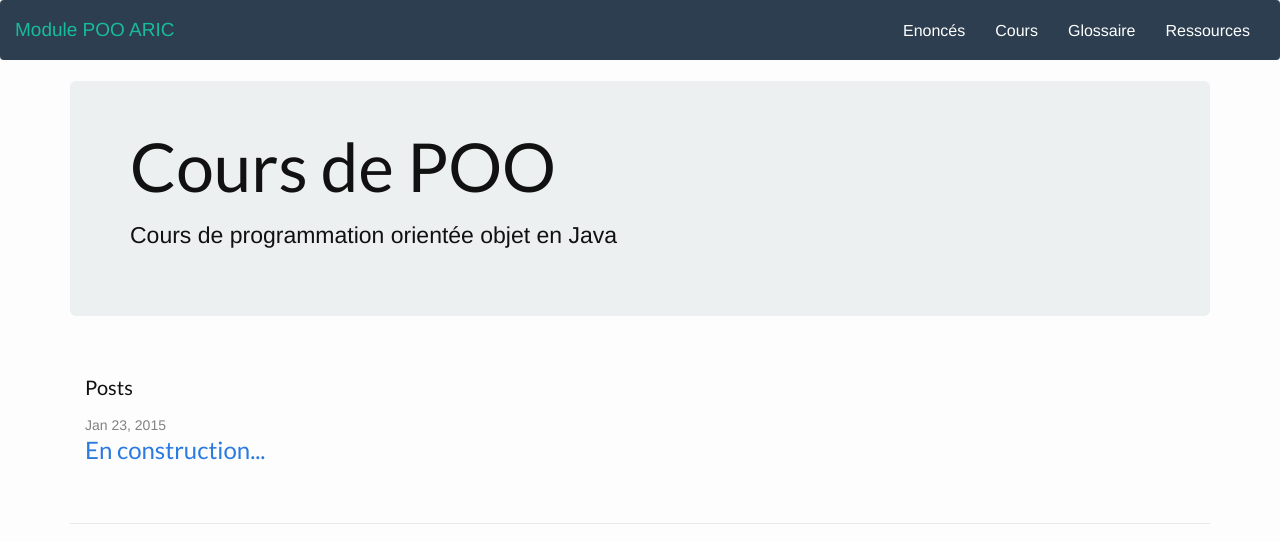
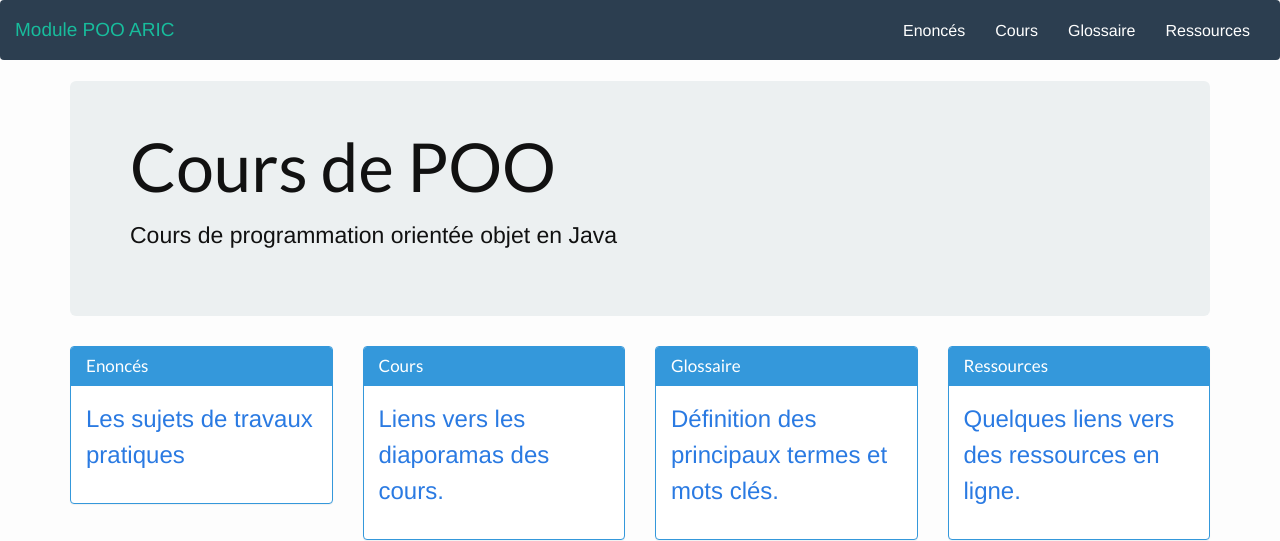
Before and after one commit to geiilyon/geiilyon.github.io, a Jekyll site: the page built from index.html, in a window 1280 px wide. Shown: the top 541 px of the page. Built offline with Jekyll 4.4.1, drawn with Linux system fonts in a browser that asks for light colours; nearby versions of some CDN libraries; Markdown is read by kramdown in place of the engine named in the settings; grey boxes are pictures that could not be loaded.

Commit message:
Ajout des cours
Liens vers les cours sous SPIRAL
Ajout d’une image flux fin dans le footer
Ajout de la page de liens vers des ressources annexes

```diff
--- a/_includes/footer.html
+++ b/_includes/footer.html
@@ -1,6 +1,6 @@
 <footer class="site-footer">
+    <div class="wrapper">
 
-  <div class="wrapper">
 
         <div class="footer-col-wrapper">
             <div class="footer-col  footer-col-1">
@@ -14,5 +14,6 @@
         </div>
 
     </div>
+    <img src="/img/Flux_Fin.tiff"></img>
 
 </footer>
--- a/_layouts/default.html
+++ b/_layouts/default.html
@@ -6,7 +6,6 @@
 <body>
 
     {% include header.html %}
-
     <div class="container">
         <div class="jumbotron">
             <h1>{{ page.title }}</h1> {% if page.excerpt %}
@@ -14,11 +13,8 @@
             {% endif %}
         </div>
 
-        <div class="page-content">
-            <div class="container">
-                {{ content }}
-            </div>
-        </div>
+        {{ content }}
+
 
         {% include footer.html %}
 
--- a/index.html
+++ b/index.html
@@ -4,21 +4,17 @@ title: Cours de POO
 excerpt: Cours de programmation orientée objet en Java
 ---
 
-<div class="home">
-
-  <h1 class="page-heading">Posts</h1>
-
-  <ul class="post-list">
-    {% for post in site.posts %}
-      <li>
-        <span class="post-meta">{{ post.date | date: "%b %-d, %Y" }}</span>
-
-        <h2>
-          <a class="post-link" href="{{ post.url | prepend: site.baseurl }}">{{ post.title }}</a>
-        </h2>
-      </li>
+<div class="row">
+    {% for item in site.data.navigation %}
+    <div class="col-md-3">
+        <div class="panel panel-info">
+            <div class="panel-heading">
+                <h3 class="panel-title">{{ item.title }}</h3>
+            </div>
+            <div class="panel-body">
+                <p><a class="post-link" href="{{ item.url | prepend: site.baseurl }}">{{ item.excerpt }}</a></p>
+            </div>
+        </div>
+    </div>
     {% endfor %}
-  </ul>
-
-
 </div>
--- /dev/null
+++ b/ressources.md
@@ -0,0 +1,38 @@
+---
+layout: page
+title: Ressources
+excerpt: Quelques liens utiles
+permalink: /ressources/
+---
+
+# La documentation officielle (Oracle)
+
+* La [javadoc](http://docs.oracle.com/javase/7/docs/api/)
+
+    C'est la source officielle pour se documenter sur les classes fournies avec le JRE. Les différents packages, classes, méthodes sont décrits en détail.
+
+* Les [Java tutorials](http://docs.oracle.com/javase/tutorial/)
+
+    Tutoriels officiels écrits par Oracle pour décrire les bases du langages et la mise en oeuvre d'un certain nombre de classes.
+
+# Les ressources francophones
+
+* Le cours de Java du site [OpenClassrooms](http://openclassrooms.com/courses/apprenez-a-programmer-en-java)
+
+* Les cours recensés par le site [Developpez.com](http://java.developpez.com/cours/)
+
+
+# Les resources anglophones
+
+* Le site d'entraide [stackoverflow](http://stackoverflow.com)
+
+    Ce forum traite de tous les langages et plus généralement de tous les aspects de la programmation et fait maintenant référence pour la qualité des réponses que l'on peut y trouver. Comme avec tous les forums et selon les technologies sur lesquelles on travaille, il faut être attentif à la date à laquelle la réponse a été apportée.
+
+
+# Outils
+
+* Les principaux [IDE](http://fr.wikipedia.org/wiki/Environnement_de_développement) pour développer en Java sont [Eclipse](https://eclipse.org/downloads/), [Netbeans](https://netbeans.org) et [IntelliJ Idea](https://www.jetbrains.com/idea/)
+
+    Il faut télécharger la version pour Java SE (Standard Edition)
+
+* Le compilateur Java ainsi que l'ensemble des outils de développement sur lesquels s'appuient les IDE est appelé JDK et peut être téléchargé sur [le site d'Oracle](http://www.oracle.com/technetwork/java/javase/downloads/index.html)
```
Also changed, not shown: cours.md (added, +12 -0 lines), 1 other file. Lines whose indentation alone changed are shown as unchanged.
